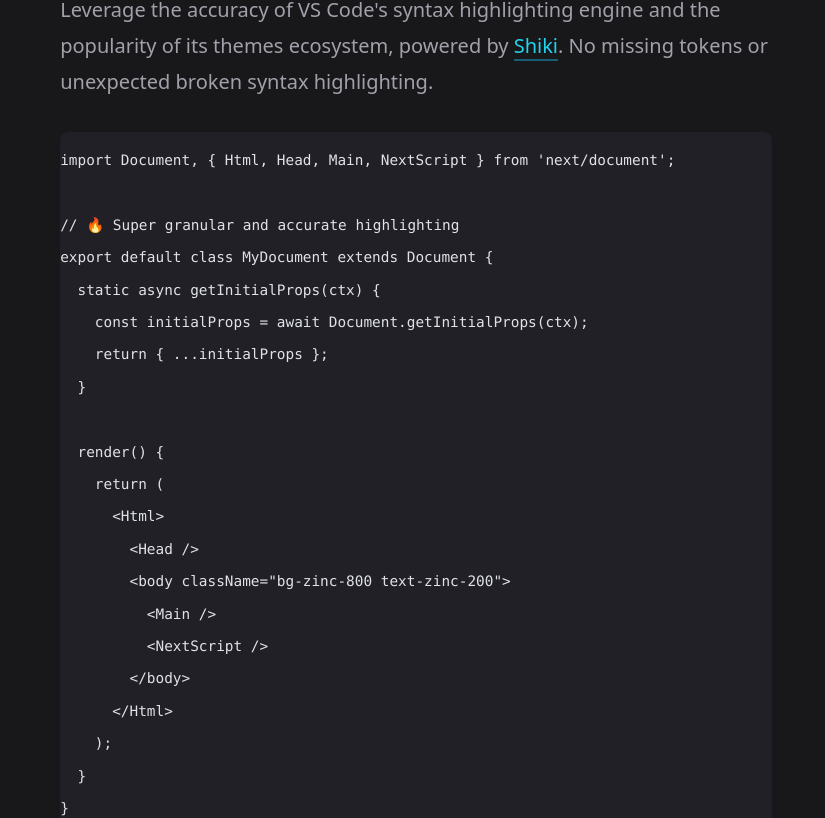
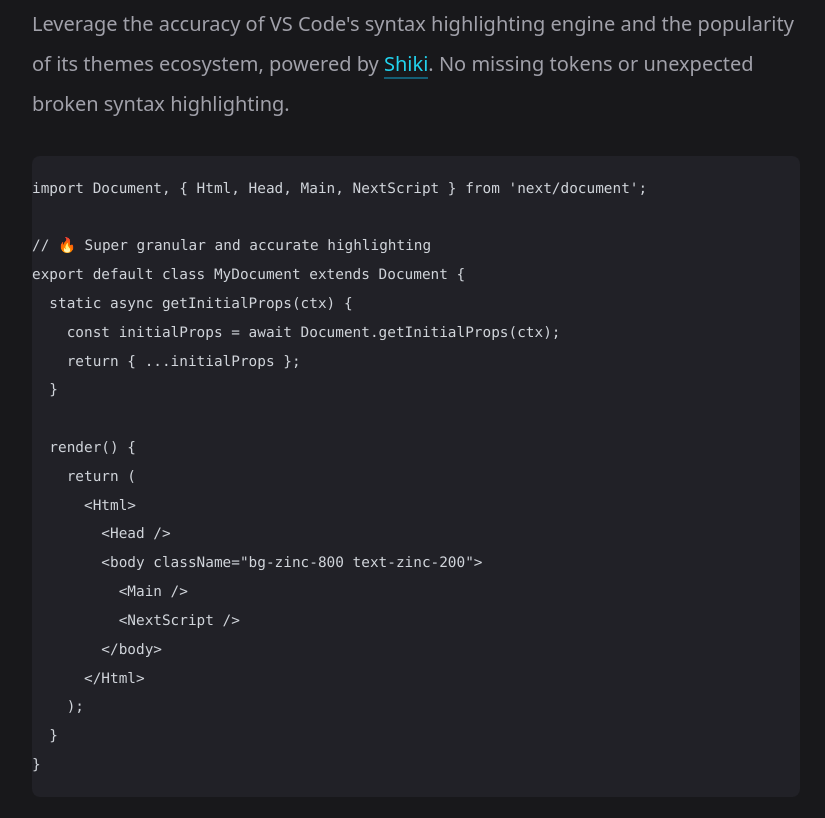
Before and after one commit to rehype-pretty/rehype-pretty-code, a Next.js app in the folder website/: page / in a window 1280 px wide. Shown: the part 468-1286 px from the top of the page, without its empty margins (224-1049 px from the left). Built offline with nearby package versions, Linux system fonts and the light colour scheme.

Commit message:
docs: fix website styling

```diff
--- a/website/assets/moonlight-ii.json
+++ b/website/assets/moonlight-ii.json
@@ -214,7 +214,7 @@
         "string.quoted.docstring"
       ],
       "settings": {
-        "foreground": "#7a88cf"
+        "foreground": "#858aa6"
       }
     },
     {
--- a/website/src/app/globals.css
+++ b/website/src/app/globals.css
@@ -13,7 +13,16 @@ body {
 }
 
 pre {
-  @apply !px-0;
+  @apply !px-0 !leading-loose;
+}
+
+pre > code {
+  @apply grid;
+  counter-reset: line;
+}
+
+.prose {
+  @apply max-w-[50rem] md:text-xl md:leading-loose;
 }
 
 .word {
--- a/website/src/app/page.tsx
+++ b/website/src/app/page.tsx
@@ -7,7 +7,7 @@ export default function Home() {
         Rehype Pretty Code
       </h1>
       <main>
-        <article className="text-zinc-400">
+        <article className="text-zinc-400 prose prose-invert">
           <Index />
         </article>
       </main>
--- a/website/tailwind.config.js
+++ b/website/tailwind.config.js
@@ -17,8 +17,6 @@ module.exports = {
         xl: {
           css: {
             pre: {
-              padding: '0.75rem 0',
-              lineHeight: '2.25',
               fontSize: '1rem',
             },
           },
@@ -34,7 +32,6 @@ module.exports = {
         },
         DEFAULT: {
           css: {
-            'h1,h2,h3,h4,h5,h6': { color: colors.white },
             'h2 a': linkHeadingStyles,
             'h3 a': linkHeadingStyles,
             'h4 a': linkHeadingStyles,
@@ -89,13 +86,8 @@ module.exports = {
               },
             },
             pre: {
-              opacity: 0.98,
               background: 'rgba(200,200,255,0.05)',
-              lineHeight: 2,
-
               '> code': {
-                display: 'grid',
-                counterReset: 'line',
                 '> .line': {
                   padding: '0 1.25rem',
                   borderLeft: `2px solid transparent`,
```
Also changed, not shown: website/package.json (+6 -1 lines).
